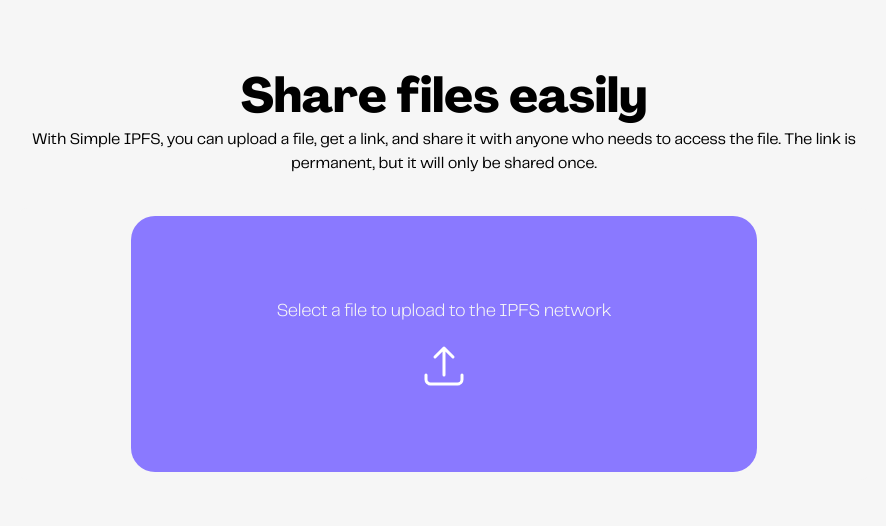
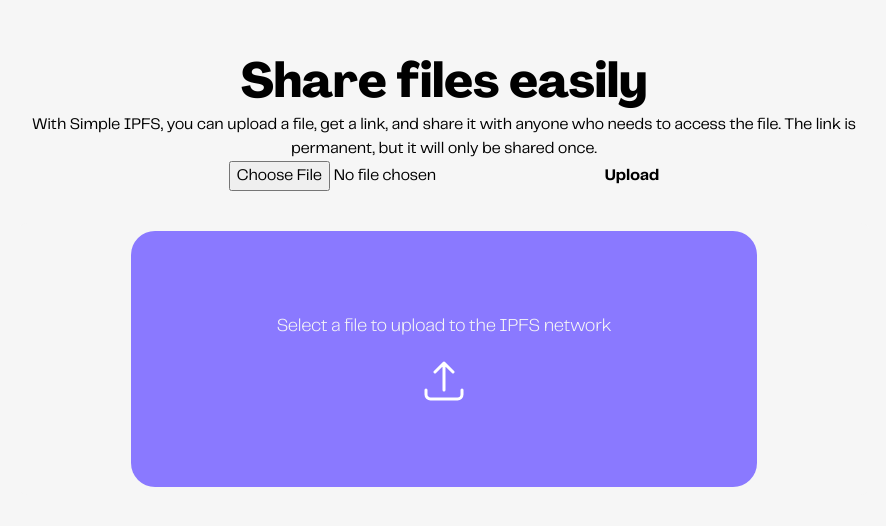
Before and after one commit to Signal-K/orbium, a Next.js app: page / in a window 1280 px wide. Shown: the part 124-650 px from the top of the page, without its empty margins (196-1082 px from the left). Built offline with nearby package versions, Linux system fonts and the light colour scheme.

Commit message:
️♟️🎫 ↝ Component failing to tap up pinata endpoint

```diff
--- /dev/null
+++ b/components/FileList.tsx
@@ -0,0 +1,37 @@
+import React from 'react';
+
+interface FileListItemProps {
+  file: any;
+}
+
+const FileListItem: React.FC<FileListItemProps> = ({ file }) => {
+  const fileType = file.name.split('.').pop()?.toLowerCase();
+  const fileIcon = 'test' /* determine file icon based on fileType */;
+
+  return (
+    <div>
+      <img src={fileIcon} alt={fileType} />
+      <span>{file.name}</span>
+      <a href={file.ipfsUrl} target="_blank" rel="noreferrer">View</a>
+      <p>Description: {/* Your description */}</p>
+      <p>Uploaded on: {file.timestamp}</p>
+      <p>Uploader: {/* User identifier */}</p>
+    </div>
+  );
+};
+
+interface FileListProps {
+  files: any[];
+}
+
+const FileList: React.FC<FileListProps> = ({ files }) => {
+  return (
+    <div>
+      {files.map((file) => (
+        <FileListItem key={file.ipfsUrl} file={file} />
+      ))}
+    </div>
+  );
+};
+
+export default FileList;
--- a/components/PdfUpload.tsx
+++ b/components/PdfUpload.tsx
@@ -1,49 +1,50 @@
-import { InputWrapperWithErrorMessage } from "lib/ui/inputs/InputWrapper"
-import { useEffect } from "react"
-import { FileInput } from "lib/ui/inputs/FileInput"
-import { SelectedFile } from "lib/ui/inputs/SelectedFile"
-import { useUploadFileMutation } from "web3/hooks/useUploadFileMutation"
-import { getDistributedFileName } from "web3/utils/getDistributedFileName"
+import React, { useState } from 'react';
+import axios from 'axios';
+import UploadButton from './ui/UploadButton';
+import FileList from './FileList';
 
-interface Props {
-  value?: string
-  error?: string
-  onChange: (value?: string) => void
-}
+const PdfUpload: React.FC = () => {
+  const [uploadedFiles, setUploadedFiles] = useState<any[]>([]);
 
-export const PdfFileInput = ({ value, error, onChange }: Props) => {
-  const {
-    mutate: uploadFile,
-    data: uploadedFileUri,
-    reset,
-    isLoading,
-  } = useUploadFileMutation()
+  const handleUpload = async (file: File) => {
+    const formData = new FormData();
+    formData.append('file', file);
 
-  useEffect(() => {
-    if (uploadedFileUri && !value) {
-      onChange(uploadedFileUri)
-      reset()
+    try {
+      const res = await axios.post(
+        'https://api.pinata.cloud/pinning/pinFileToIPFS',
+        formData,
+        {
+          maxContentLength: Infinity,
+          headers: {
+            'Content-Type': 'multipart/form-data',
+            pinata_api_key: process.env.API_KEY,
+            pinata_secret_api_key: process.env.API_SECRET,
+          },
+        }
+      );
+
+      const fileInfo = {
+        name: file.name,
+        type: file.type,
+        size: file.size,
+        ipfsUrl: `ipfs://${res.data.IpfsHash}`,
+        timestamp: new Date().toISOString(),
+        // Additional metadata like description, uploader, etc.
+      };
+
+      setUploadedFiles([...uploadedFiles, fileInfo]);
+    } catch (error) {
+      console.error('Error uploading file to IPFS:', error);
     }
-  }, [onChange, reset, uploadedFileUri, value])
+  };
 
   return (
-    <InputWrapperWithErrorMessage label="Upload a file" error={error}>
-      {value ? (
-        <SelectedFile
-          name={getDistributedFileName(value)}
-          onRemove={() => onChange(undefined)}
-        />
-      ) : (
-        <FileInput
-          isLoading={isLoading}
-          onSubmit={(file) => {
-            uploadFile(file)
-          }}
-          accept={{
-            "application/pdf": [".pdf"],
-          }}
-        />
-      )}
-    </InputWrapperWithErrorMessage>
-  )
+    <div className="App">
+      <UploadButton onUpload={handleUpload} />
+      <FileList files={uploadedFiles} />
+    </div>
+  );
 };
+
+export default PdfUpload;
--- /dev/null
+++ b/components/ui/UploadButton.tsx
@@ -0,0 +1,22 @@
+import React from 'react';
+
+interface UploadButtonProps {
+  onUpload: (file: File) => void;
+}
+
+const UploadButton: React.FC<UploadButtonProps> = ({ onUpload }) => {
+  const handleFileChange = (event: React.ChangeEvent<HTMLInputElement>) => {
+    if (event.target.files?.length) {
+      onUpload(event.target.files[0]);
+    }
+  };
+
+  return (
+    <div>
+      <input type="file" onChange={handleFileChange} />
+      <button type="button">Upload</button>
+    </div>
+  );
+};
+
+export default UploadButton;
--- a/package.json
+++ b/package.json
@@ -10,8 +10,11 @@
   },
   "dependencies": {
     "@pinata/sdk": "^2.1.0",
+    "api": "^6.1.1",
+    "axios": "^1.6.7",
     "form-data": "^4.0.0",
     "formidable": "^2.1.2",
+    "fs": "^0.0.1-security",
     "ipfs-http-client": "^60.0.1",
     "mime": "^4.0.1",
     "next": "13.4.12",
--- a/pages/index.tsx
+++ b/pages/index.tsx
@@ -1,6 +1,7 @@
 import { useState, useRef, ChangeEvent, FormEvent } from "react";
 import Head from "next/head";
 import Files from "@/components/Files";
+import PdfUpload from "@/components/PdfUpload";
 
 interface FormData {
   name: string;
@@ -97,6 +98,7 @@
                   onChange={handleChange}
                   style={{ display: "none" }}
                 />
+                <PdfUpload />
                 <div className="mt-8 flex flex-col items-center justify-center rounded-lg bg-light p-2 text-center text-secondary">
                   <button
                     disabled={uploading}
```
Also changed, not shown: 2 other files (tests, documents, lock files or other folders).
